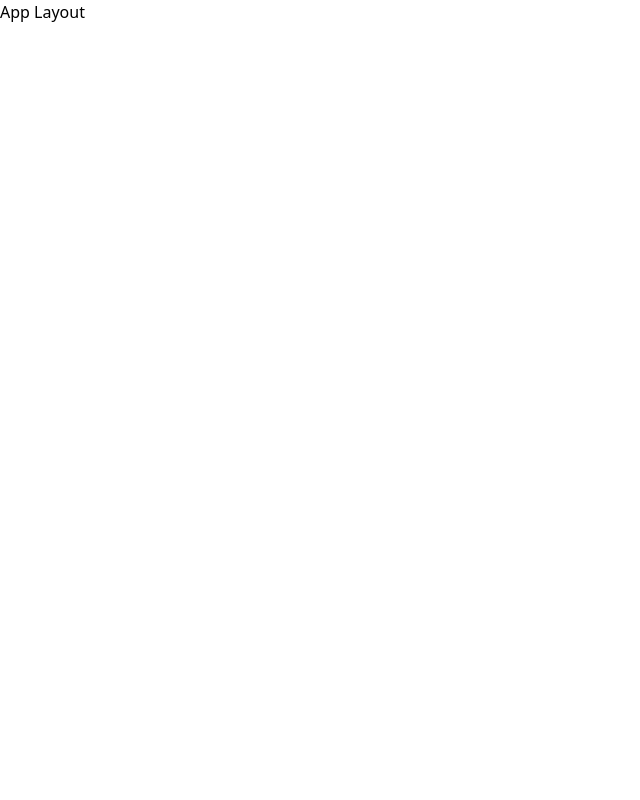
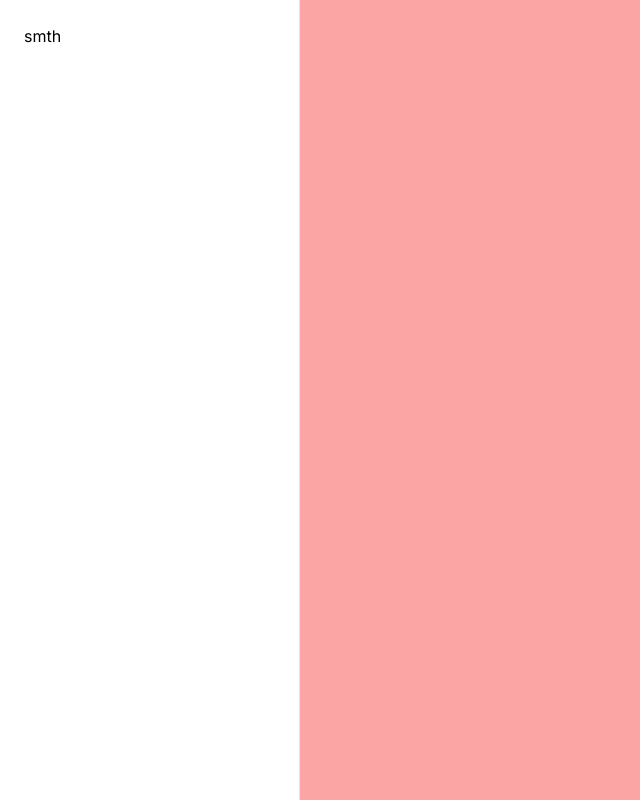
Before and after one commit to bakirdevedzic/chat-app, a React (Vite) app: page /chat/1 in a window 1280 px wide. Shown: the whole page, without its empty margins (0-640 px from the left). Built offline with nearby package versions, Linux system fonts and the light colour scheme.

Commit message:
make sidebar responsive

```diff
--- a/package.json
+++ b/package.json
@@ -12,6 +12,7 @@
   "dependencies": {
     "react": "^18.2.0",
     "react-dom": "^18.2.0",
+    "react-responsive": "^10.0.0",
     "react-router-dom": "^6.23.1"
   },
   "devDependencies": {
--- a/src/pages/AppLayout.jsx
+++ b/src/pages/AppLayout.jsx
@@ -1,5 +1,24 @@
+import { useState } from "react";
+import SidebarComponent from "../components/SidebarComponent";
+import { useMediaQuery } from "react-responsive";
+
 function AppLayout() {
-  return <div>App Layout</div>;
+  const [showSidebar, setShowSidebar] = useState(false);
+  const sidebarHidden = useMediaQuery({ maxWidth: 750 });
+  const sidebarVisible = useMediaQuery({ minWidth: 751 });
+
+  return (
+    <div className="flex flex-row min-h-full h-[calc(100dvh)]">
+      <SidebarComponent
+        showSidebar={showSidebar}
+        sidebarHidden={sidebarHidden}
+        sidebarVisible={sidebarVisible}
+        setShowSidebar={setShowSidebar}
+      />
+
+      <div className="w-[100%] bg-red-300">Chat</div>
+    </div>
+  );
 }
 
 export default AppLayout;
--- a/tailwind.config.js
+++ b/tailwind.config.js
@@ -4,7 +4,7 @@ export default {
   theme: {
     extend: {
       fontFamily: {
-        inter: ["Inter", "sans-serif"],
+        sans: ["Inter", "sans-serif"],
       },
       colors: {
         "primary-black": "#1D2024",
```
Also changed, not shown: 1 other file (tests, documents, lock files or other folders).
